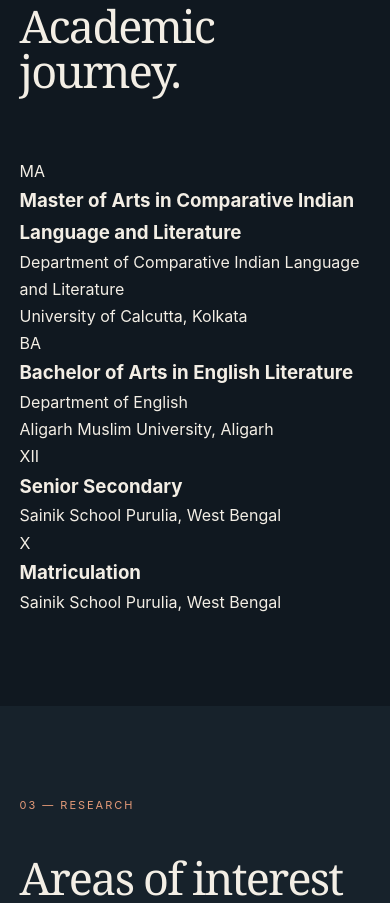
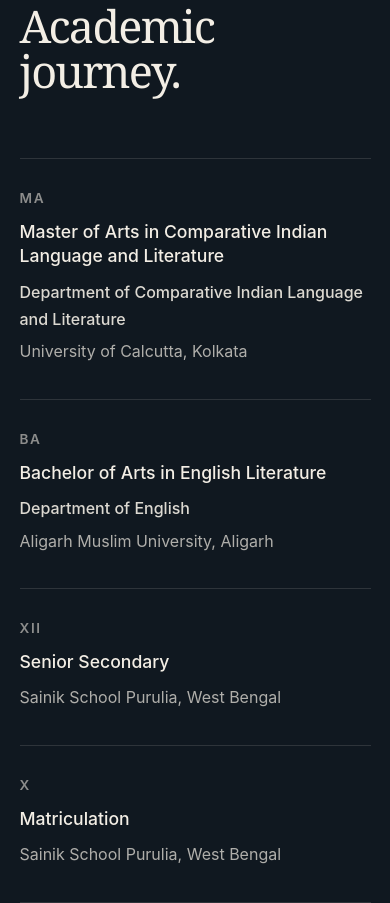
Before and after one commit to saifullahsamar/saifullahsamar.github.io, a plain HTML site: page index.html in a window 390 px wide. Shown: the part 2452-3355 px from the top of the page. Drawn offline with Linux system fonts and the light colour scheme; a script that the page names is missing.

Commit message:
Add education section styles and media queries
Added styles for education section and mobile responsiveness.

```diff
--- a/style.css
+++ b/style.css
@@ -950,3 +950,69 @@
     }
 
 }
+
+/* ================= EDUCATION ================= */
+
+.education {
+    background: var(--bg);
+}
+
+.education-list {
+    margin-top: 60px;
+    border-top: 1px solid var(--border);
+}
+
+.education-item {
+    display: grid;
+    grid-template-columns: 100px 1fr;
+    gap: 40px;
+    padding: 35px 0;
+    border-bottom: 1px solid var(--border);
+}
+
+.education-year {
+    font-size: 0.85rem;
+    letter-spacing: 0.12em;
+    font-weight: 600;
+    opacity: 0.55;
+    padding-top: 5px;
+}
+
+.education-content h3 {
+    margin: 0 0 10px;
+    font-size: 1.25rem;
+    font-weight: 500;
+    line-height: 1.4;
+}
+
+.education-content p {
+    margin: 5px 0;
+    line-height: 1.7;
+    opacity: 0.7;
+}
+
+.education-content .institution {
+    font-weight: 500;
+    opacity: 0.9;
+}
+
+
+/* ================= EDUCATION MOBILE ================= */
+
+@media (max-width: 700px) {
+
+    .education-item {
+        grid-template-columns: 1fr;
+        gap: 10px;
+        padding: 28px 0;
+    }
+
+    .education-year {
+        padding-top: 0;
+    }
+
+    .education-content h3 {
+        font-size: 1.1rem;
+    }
+
+}
```
